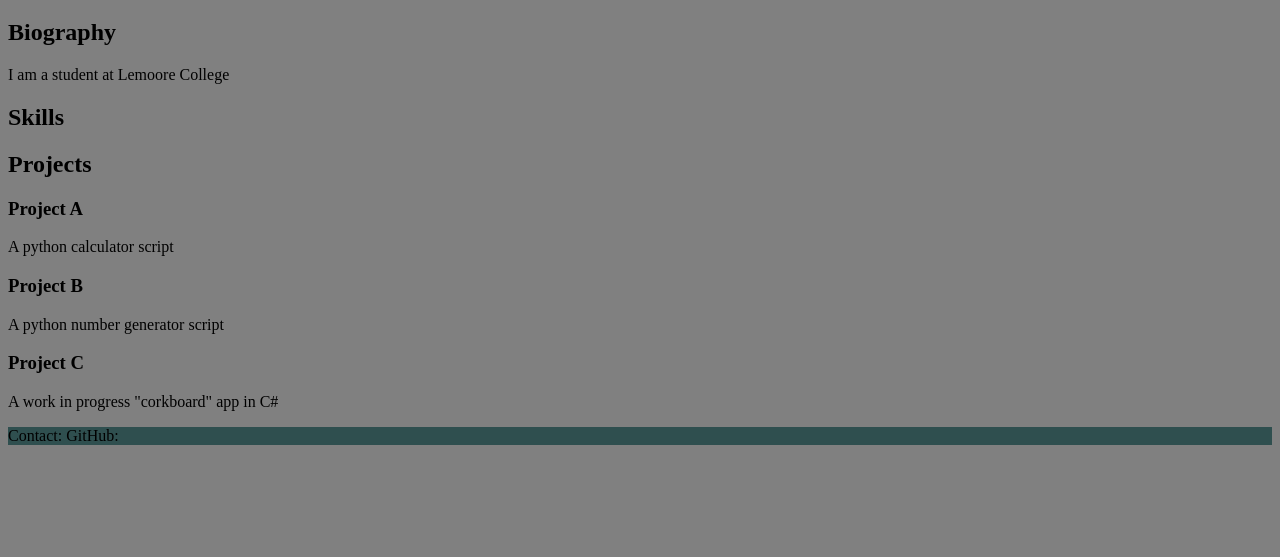
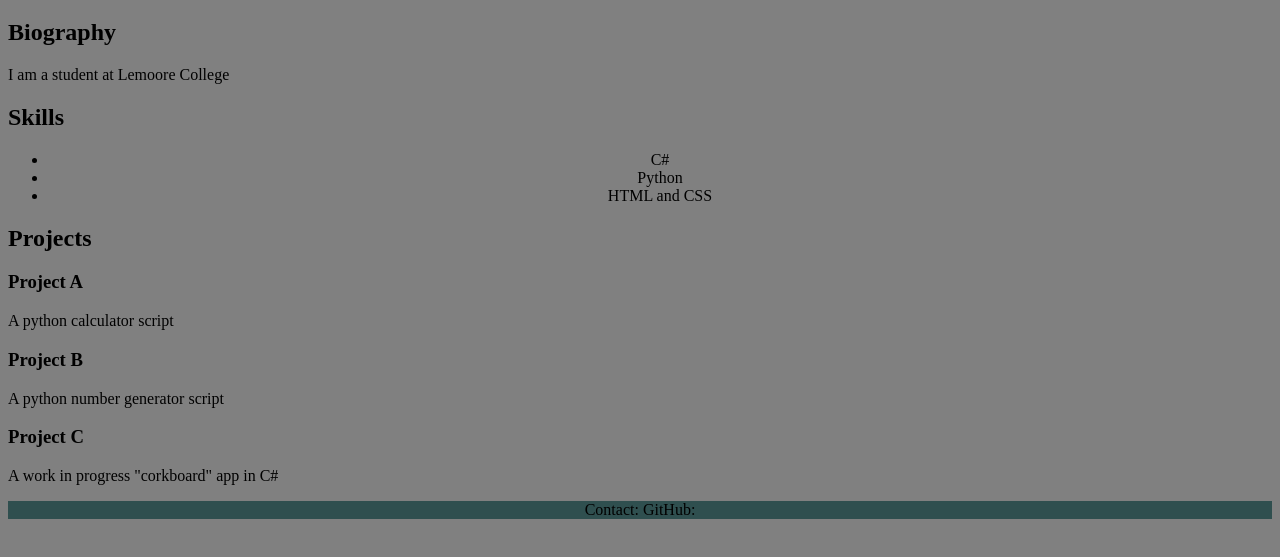
Before and after one commit to Hasturious/COMP001A.Assignment2, a plain HTML site: page index.html in a window 1280 px wide. Shown: the part 61-618 px from the top of the page. Drawn offline with Linux system fonts and the light colour scheme.

Commit message:
Added List and centered footer

```diff
--- a/index.html
+++ b/index.html
@@ -17,7 +17,15 @@
     <p>I am a student at Lemoore College</p>
 
     <h2>Skills</h2>
-    <!--Bullet Points go here. IDK how to do this in HTML but maybe its a CSS thing-->
+
+    <!--The ul tag is an unordered list and the li tags are bits of the list themselves-->
+    <div>
+        <ul>
+          <li>C#</li>
+          <li>Python</li>
+          <li>HTML and CSS</li>
+        </ul>
+      </div>
 
     <h2>Projects</h2>
     <h3>Project A</h3>
--- a/main.css
+++ b/main.css
@@ -1,3 +1,4 @@
 .content { background-color: darkslategrey;}
 body{background-color: grey;}
 h1{text-align: center;border-bottom: 3px darkslategrey;}
+div{text-align: center;border-bottom:}
```
